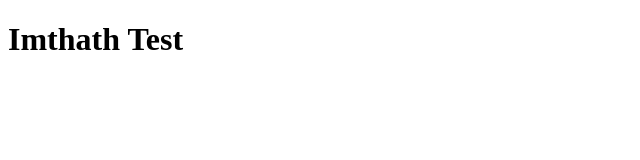
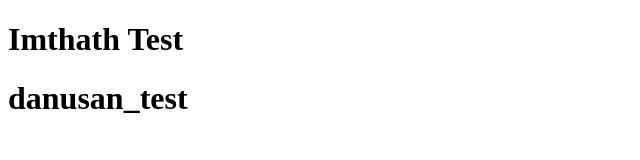
Before and after one commit to imthathIMT/GitHub.Test, a plain HTML site: page Index.html in a window 1280 px wide. Shown: the whole page, without its empty margins (0-640 px from the left). Drawn offline with Linux system fonts and the light colour scheme.

Commit message:
summathan

```diff
--- a/Index.html
+++ b/Index.html
@@ -8,6 +8,7 @@
 <body>
 
 <h1>Imthath Test</h1>
+<h1>danusan_test</h1>
 
 </body>
 </html>
```
